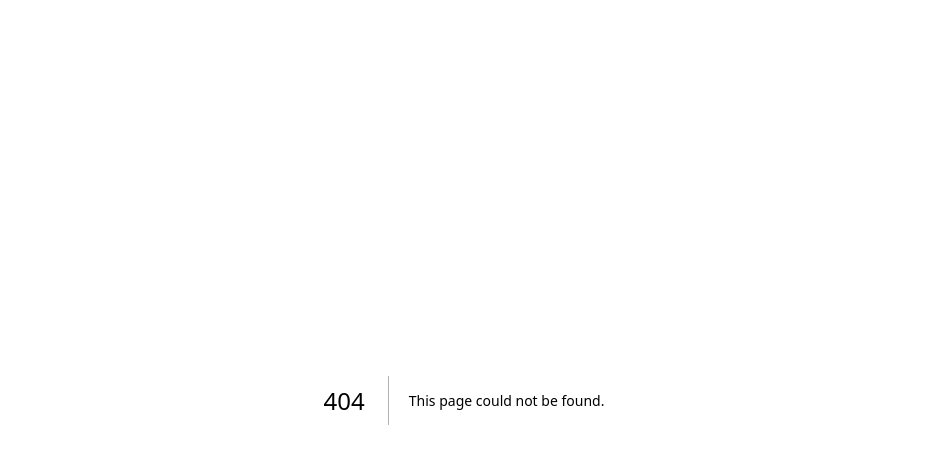
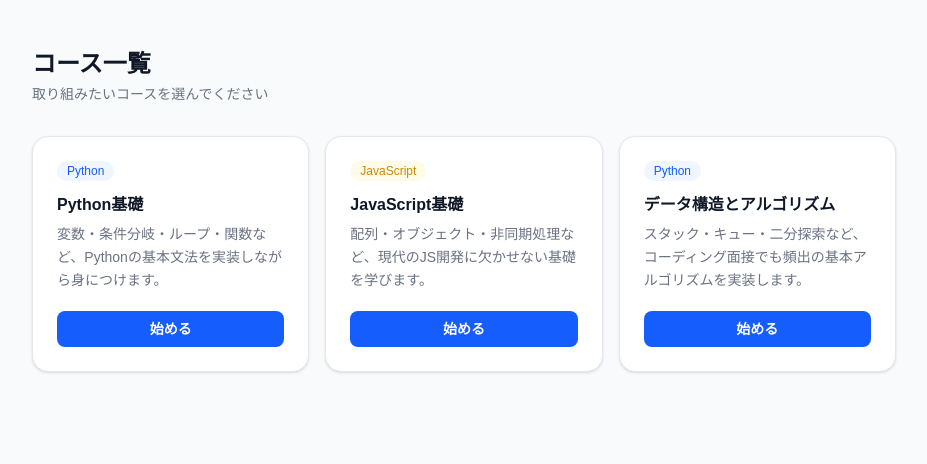
Before and after one commit to Ren-YMZK/Codact, a Next.js app: page /courses in a window 1280 px wide. Before the commit this address had no page. Shown: the top 464 px of the page, without its empty margins (176-1103 px from the left). Built offline with nearby package versions, Linux system fonts and the light colour scheme.

Commit message:
コース一覧画面のUI作成

```diff
--- /dev/null
+++ b/src/app/(main)/courses/page.tsx
@@ -0,0 +1,75 @@
+import Link from 'next/link'
+
+const dummyCourses = [
+  {
+    id: '1',
+    title: 'Python基礎',
+    language: 'Python',
+    description: '変数・条件分岐・ループ・関数など、Pythonの基本文法を実装しながら身につけます。',
+  },
+  {
+    id: '2',
+    title: 'JavaScript基礎',
+    language: 'JavaScript',
+    description: '配列・オブジェクト・非同期処理など、現代のJS開発に欠かせない基礎を学びます。',
+  },
+  {
+    id: '3',
+    title: 'データ構造とアルゴリズム',
+    language: 'Python',
+    description: 'スタック・キュー・二分探索など、コーディング面接でも頻出の基本アルゴリズムを実装します。',
+  },
+]
+
+const languageColors: Record<string, { bg: string; text: string }> = {
+  Python: { bg: 'bg-blue-50', text: 'text-blue-600' },
+  JavaScript: { bg: 'bg-yellow-50', text: 'text-yellow-600' },
+}
+
+export default function CoursesPage() {
+  return (
+    <div className="min-h-screen bg-gray-50">
+      <div className="max-w-4xl mx-auto px-4 py-12">
+        {/* ページタイトル */}
+        <h1 className="text-2xl font-bold text-gray-900">コース一覧</h1>
+        <p className="mt-1 text-sm text-gray-500">
+          取り組みたいコースを選んでください
+        </p>
+
+        {/* コース一覧 */}
+        <div className="mt-8 grid gap-4 sm:grid-cols-2 lg:grid-cols-3">
+          {dummyCourses.map((course) => {
+            const color = languageColors[course.language] ?? { bg: 'bg-gray-50', text: 'text-gray-600' }
+            return (
+              <div
+                key={course.id}
+                className="bg-white rounded-2xl border border-gray-200 shadow-sm p-6 flex flex-col"
+              >
+                {/* 言語バッジ */}
+                <span className={`inline-flex items-center self-start px-2.5 py-0.5 rounded-full text-xs font-medium ${color.bg} ${color.text}`}>
+                  {course.language}
+                </span>
+
+                {/* タイトル・説明 */}
+                <h2 className="mt-3 text-base font-semibold text-gray-900">
+                  {course.title}
+                </h2>
+                <p className="mt-1.5 text-sm text-gray-500 leading-relaxed flex-1">
+                  {course.description}
+                </p>
+
+                {/* 始めるボタン */}
+                <Link
+                  href={`/courses/${course.id}`}
+                  className="mt-5 block text-center py-2 px-4 bg-blue-600 hover:bg-blue-700 text-white text-sm font-semibold rounded-lg transition-colors"
+                >
+                  始める
+                </Link>
+              </div>
+            )
+          })}
+        </div>
+      </div>
+    </div>
+  )
+}
```
